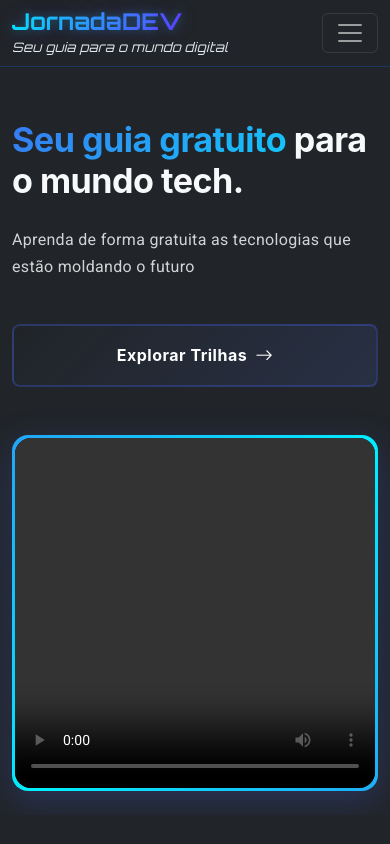
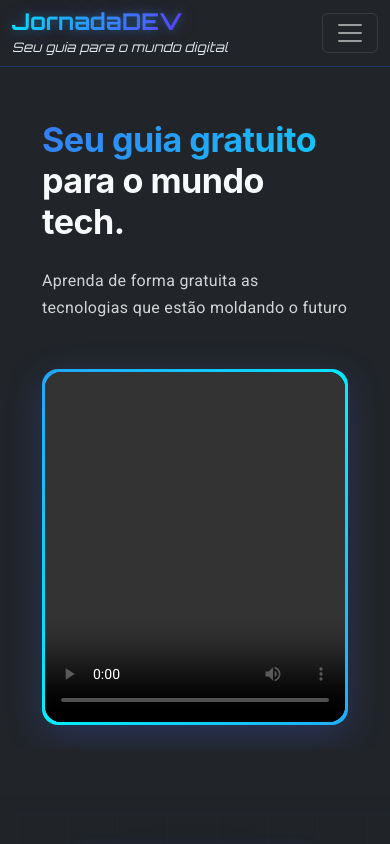
Before and after one commit to FelipeDuartte/trilha-dev, a React (Vite) app in the folder jornadadev/: page / in a window 390 px wide. Shown: the top 844 px of the page. Built offline with nearby package versions, Linux system fonts and the light colour scheme; no server answers.

Commit message:
corrections

```diff
--- a/jornadadev/src/components/Hero/Hero.css
+++ b/jornadadev/src/components/Hero/Hero.css
@@ -178,6 +178,7 @@ video::-webkit-media-controls-fullscreen-button {
 
 @media (max-width: 768px) {
   #hero {
+    padding: 0px 30px;
     min-height: auto;
   }
 
@@ -191,7 +192,7 @@ video::-webkit-media-controls-fullscreen-button {
   }
 
   .btnExplorarTrilha {
-    width: 100%;
+    display: none !important;
   }
 }
 
```
